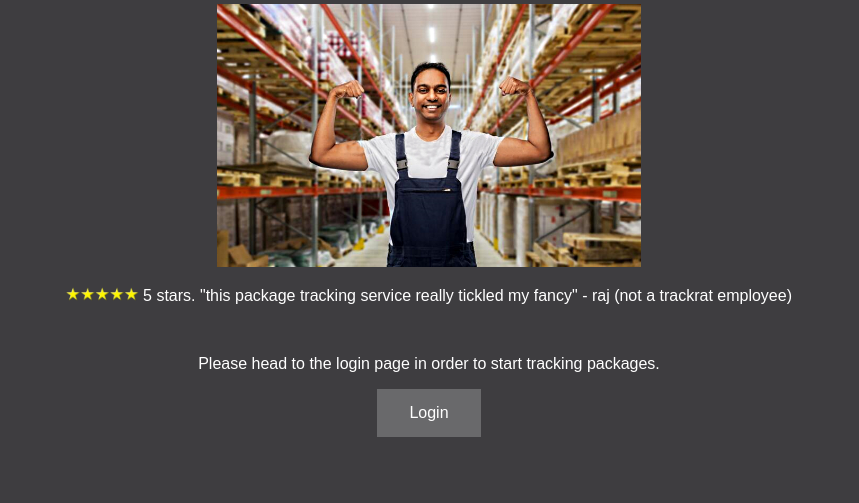
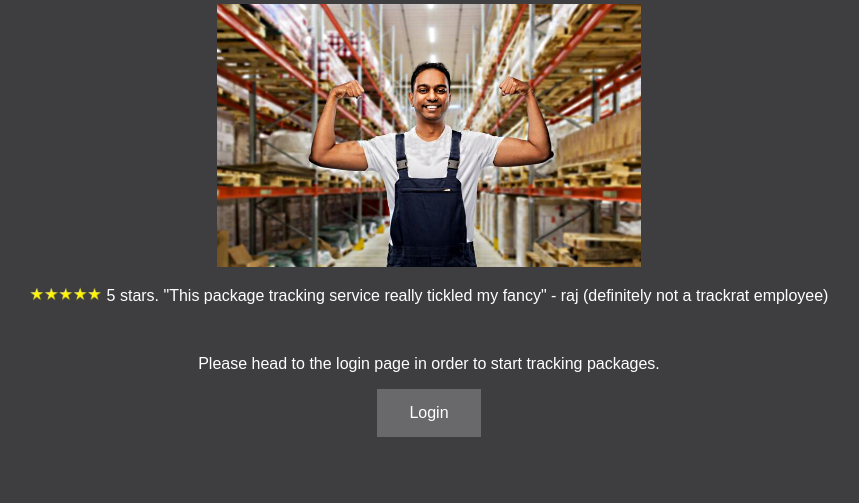
Before and after one commit to levine-ethan/TrackRat, a Flask app: template templates/index.html in a window 1280 px wide. Shown: the part 228-731 px from the top of the page, without its empty margins (211-1070 px from the left). Run offline with Flask 3, Linux system fonts and the light colour scheme; the template is opened without the code that fills it, so the values that code supplies are empty.

Commit message:
Edited Review Message

```diff
--- a/templates/index.html
+++ b/templates/index.html
@@ -39,8 +39,8 @@
 					alt="5 stars"
 				/>
 				<p class="review">
-					5 stars. "this package tracking service really tickled my fancy" - raj
-					(not a trackrat employee)
+					5 stars. "This package tracking service really tickled my fancy" - raj
+					(definitely not a trackrat employee)
 				</p>
 			</div>
 			<br />
```
